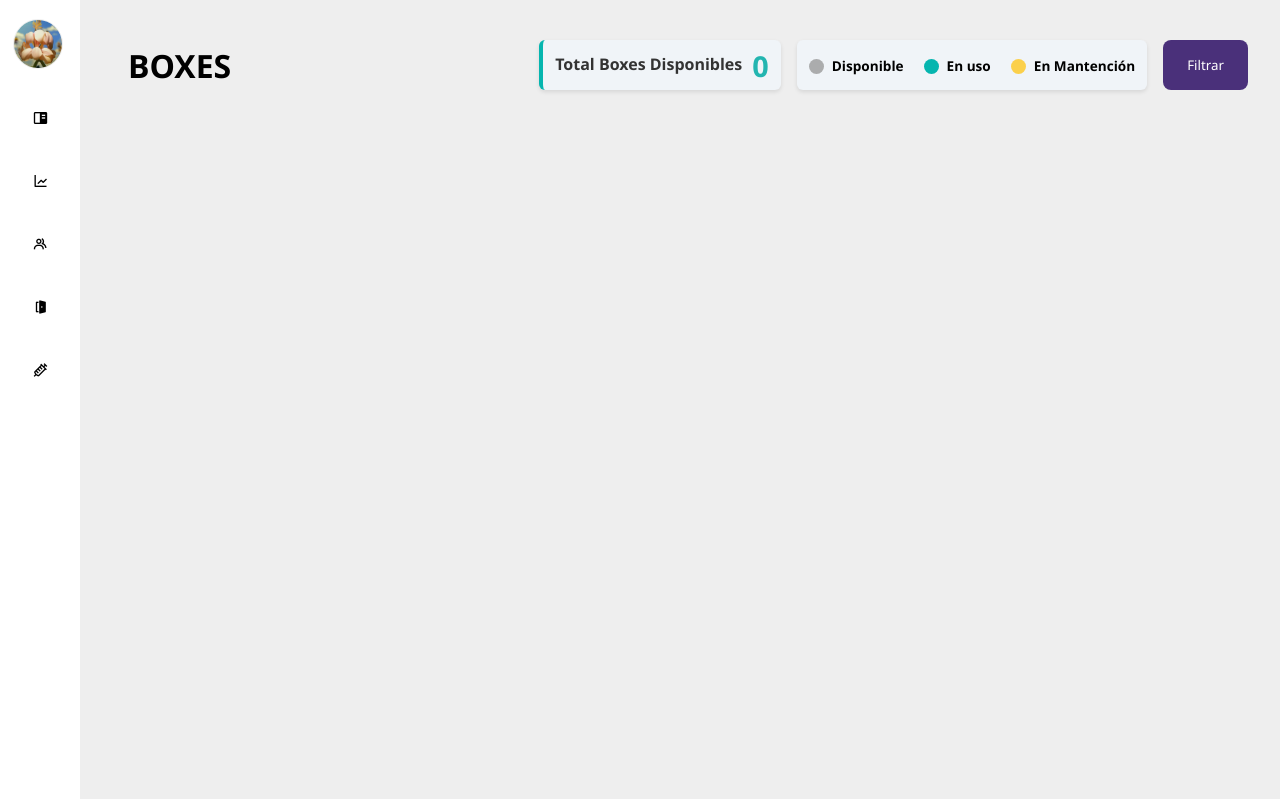
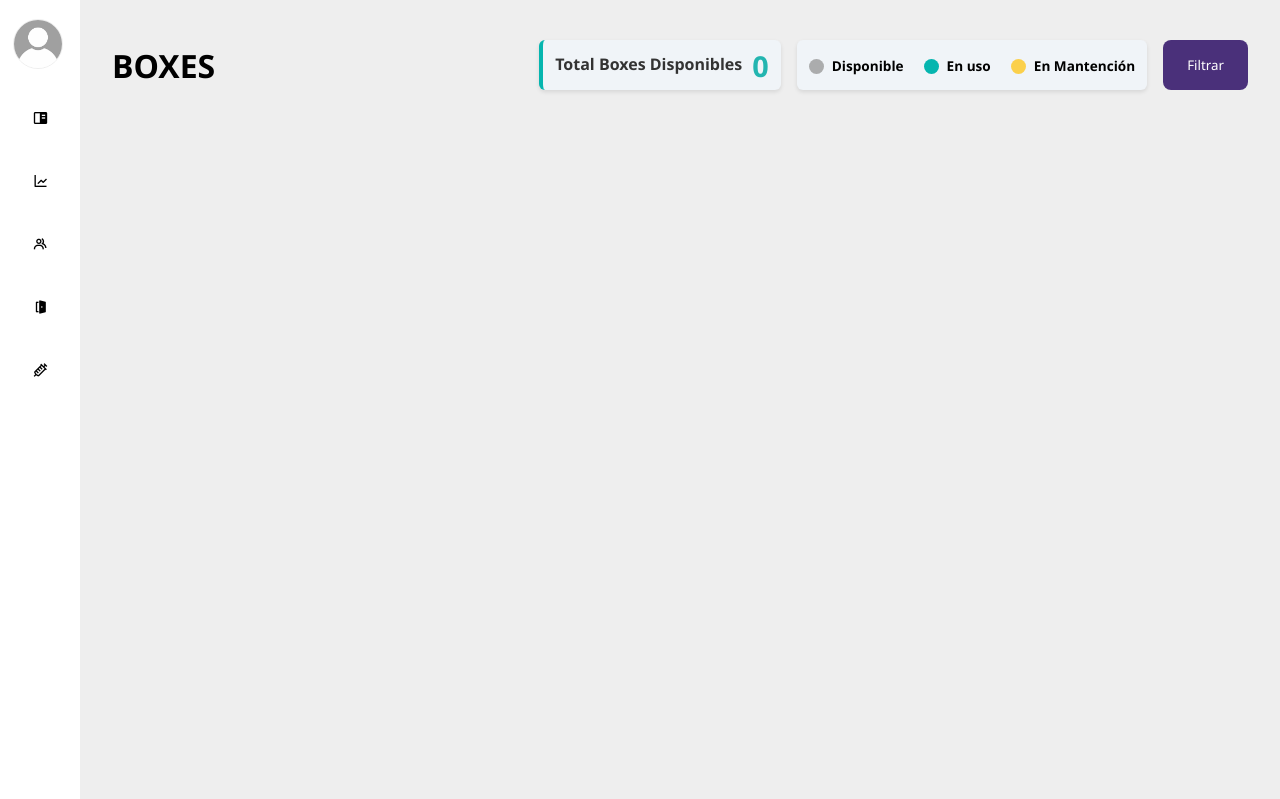
Before and after one commit to Benjasncz2/prueba-aws, a Django app: page /boxes/ in a window 1280 px wide. Shown: the part 61-860 px from the top of the page. Run offline with Django 5.2, Linux system fonts and the light colour scheme; data that the repository does not hold is empty.

Commit message:
Arreglo boxes

```diff
--- a/proyecto/myapp/static/css/boxes.css
+++ b/proyecto/myapp/static/css/boxes.css
@@ -3,11 +3,10 @@
     background-color: #eee;
     min-height: 100vh;
     top: 0;
-    margin-left: 80px;
+    left: 80px;
     transition: all 0.5s ease;
     width: calc(100% - 80px);
     padding: 1rem;
-    padding-left: 2rem;
 }
 
 .container{
--- a/proyecto/myapp/templates/base.html
+++ b/proyecto/myapp/templates/base.html
@@ -19,7 +19,7 @@
             <i class="bx bx-menu" id="btn"></i>
         </div>
         <div class="user">
-            <img src="{% static 'images/foto_perfil_image.png' %}" alt="me" class="user_img">
+            <img src="{% static 'images/avatar_default.jpg' %}" alt="me" class="user_img">
             <div>
                 <p class="bold">Elmer Figueroa</p>
                 <p>Admin</p>
```
Also changed, not shown: proyecto/myapp/templates/agenda.html (deleted, +0 -10 lines), proyecto/myapp/templates/box.html (+15 -0 lines), proyecto/myapp/static/css/box.css (added).
